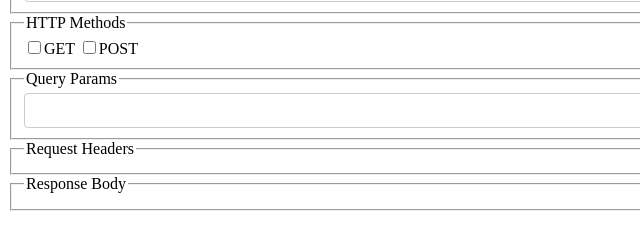
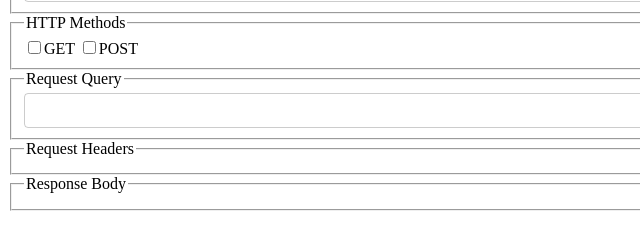
Before and after one commit to plektonlabs/demo-erd-to-raml, a plain HTML site: page index.html in a window 1280 px wide. Shown: the part 135-375 px from the top of the page, 0-640 px from the left. Drawn offline with nearby package versions, Linux system fonts and the light colour scheme.

Commit message:
rename to request query

```diff
--- a/index.html
+++ b/index.html
@@ -28,7 +28,7 @@
 		</fieldset>
 
 		<fieldset>
-			<legend>Query Params</legend>
+			<legend>Request Query</legend>
 			<v-select :options="requestQueryOptions" v-model="requestQueries" multiple taggable></v-select>
 		</fieldset>
 
```
